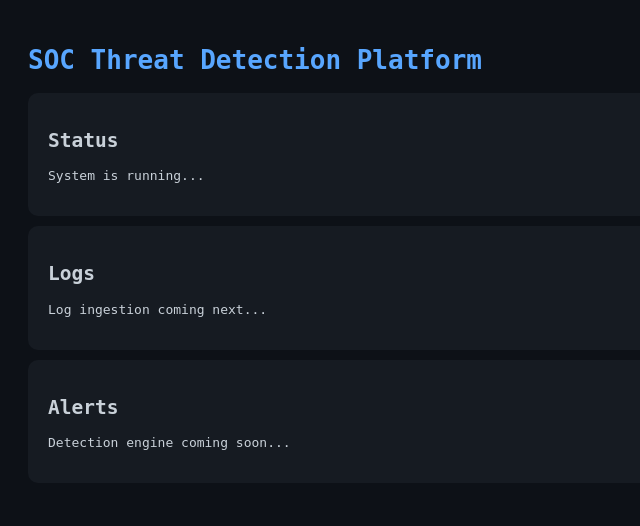
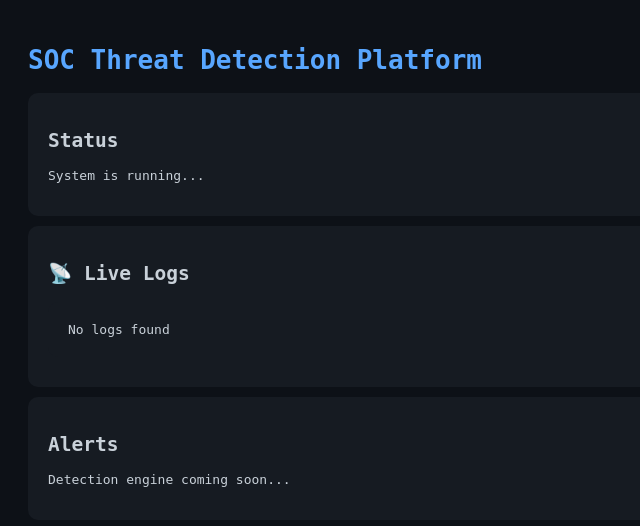
Before and after one commit to Pravat25/soc-threat-platform, a Flask app: page / in a window 1280 px wide. Shown: the top 526 px of the page, without its empty margins (0-640 px from the left). Run offline with Flask 3, Linux system fonts and the light colour scheme.

Commit message:
Added log ingestion system to SOC platform

```diff
--- a/app.py
+++ b/app.py
@@ -2,9 +2,21 @@ from flask import Flask, render_template
 
 app = Flask(__name__)
 
+def read_logs():
+    try:
+        with open("logs/sample.log", "r") as f:
+            logs = f.readlines()[::-1]  # latest first
+    except:
+        logs = ["No logs found"]
+
+    return logs
+
+
 @app.route("/")
 def home():
-    return render_template("index.html")
+    logs = read_logs()
+    return render_template("index.html", logs=logs)
+
 
 if __name__ == "__main__":
     app.run(debug=True)
--- a/templates/index.html
+++ b/templates/index.html
@@ -32,9 +32,11 @@
 </div>
 
 <div class="card">
-    <h2>Logs</h2>
-    <p>Log ingestion coming next...</p>
-</div>
+    <h2>📡 Live Logs</h2>
+
+{% for log in logs %}
+    <div class="card">{{ log }}</div>
+{% endfor %} </div>
 
 <div class="card">
     <h2>Alerts</h2>
```
Also changed, not shown: 1 other file.
